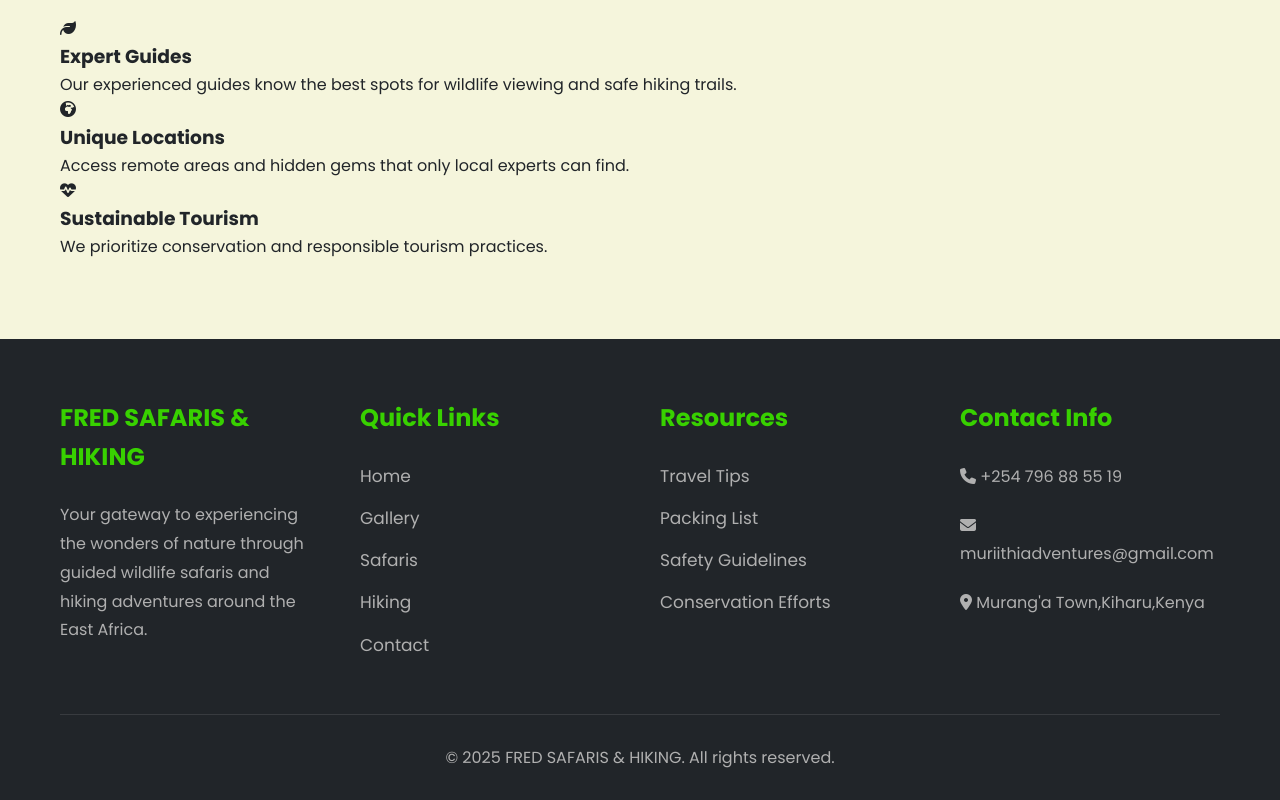
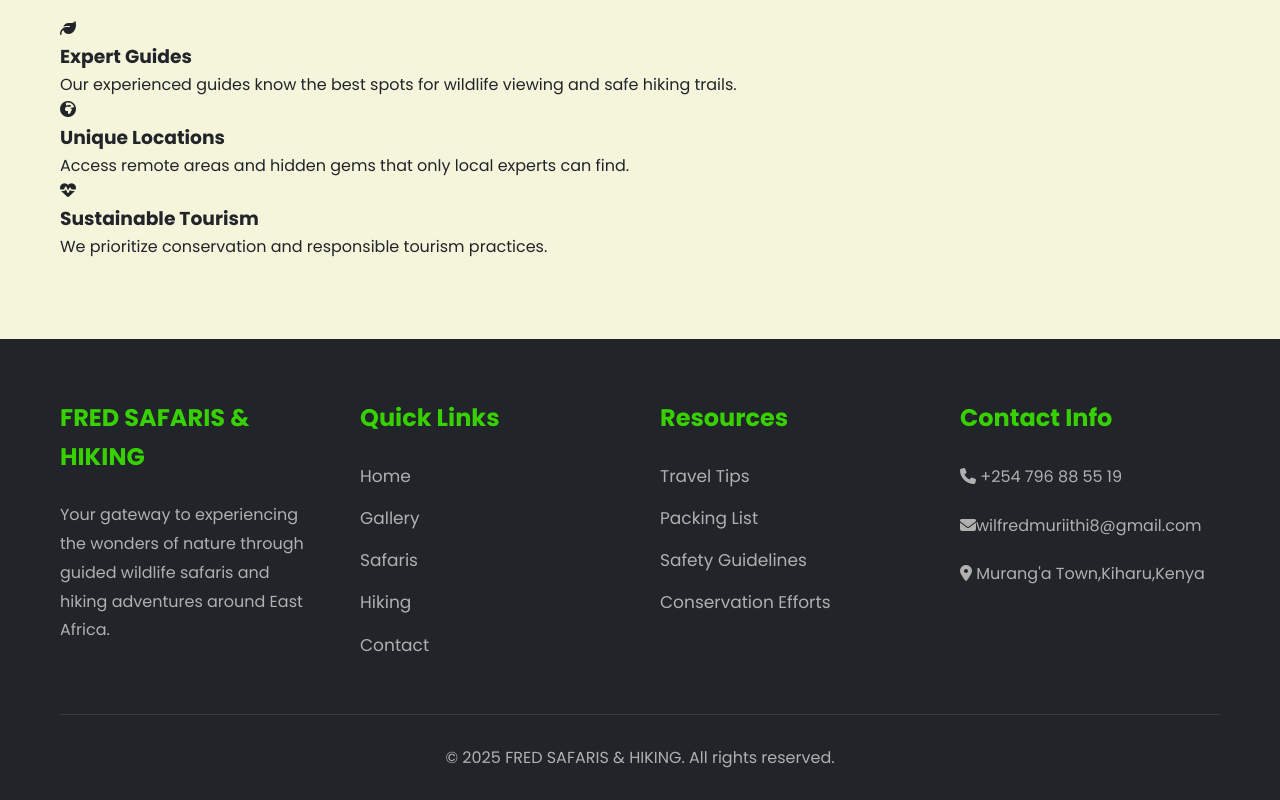
Before and after one commit to Wizlymuriish/fredsafarisandhiking.co.ke, a plain HTML site: page index.html in a window 1280 px wide. Shown: the part 1159-1959 px from the top of the page. Drawn offline with nearby package versions, Linux system fonts and the light colour scheme.

Commit message:
Update index.html

```diff
--- a/index.html
+++ b/index.html
@@ -1270,7 +1270,7 @@
             <div class="footer-content">
                 <div class="footer-col">
                     <h3>FRED SAFARIS & HIKING</h3>
-                    <p>Your gateway to experiencing the wonders of nature through guided wildlife safaris and hiking adventures around the East Africa.</p>
+                    <p>Your gateway to experiencing the wonders of nature through guided wildlife safaris and hiking adventures around East Africa.</p>
 
                 </div>
                 <div class="footer-col">
@@ -1295,7 +1295,7 @@
                 <div class="footer-col">
                     <h3>Contact Info</h3>
                     <p><i class="fas fa-phone"></i> +254 796 88 55 19</p>
-                    <p><i class="fas fa-envelope"></i>muriithiadventures@gmail.com</p>
+                    <p><i class="fas fa-envelope"></i>wilfredmuriithi8@gmail.com</p>
                     <p><i class="fas fa-map-marker-alt"></i> Murang'a Town,Kiharu,Kenya</p>
                 </div>
             </div>
```
